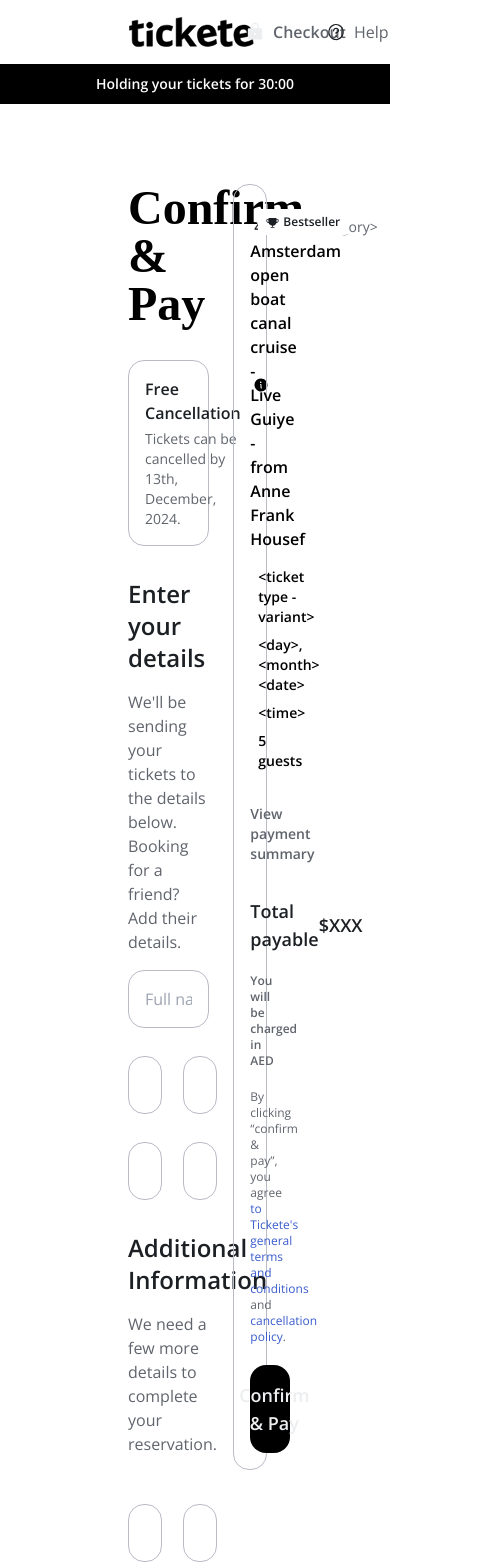
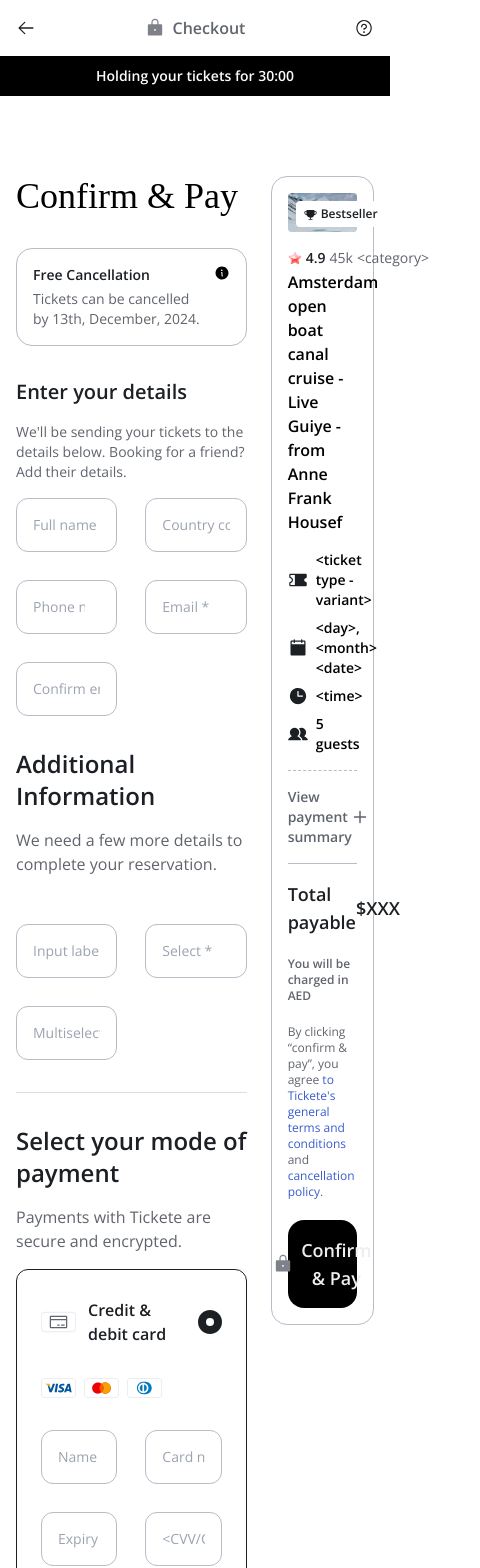
Before and after one commit to AHTHneeuhl/tickete, a Next.js app: page / in a window 390 px wide. Shown: the top 1568 px of the page, 480 px wide, since content can reach past the window. Built offline with nearby package versions, Linux system fonts and the light colour scheme.

Commit message:
feat: make sections responsive

```diff
--- a/src/components/FAQs/AskedQuestion.tsx
+++ b/src/components/FAQs/AskedQuestion.tsx
@@ -6,9 +6,13 @@
 const AskedQuestion: React.FC<TProps> = ({ question, answer }) => {
   return (
     <div className="rounded-2xl flex flex-col border border-border-grey-default py-6 px-7 gap-5">
-      <p className="text-grey-primary text-lg font-semibold">{question}</p>
+      <p className="text-grey-primary text-sm sm:text-lg font-semibold">
+        {question}
+      </p>
       {answer ? (
-        <p className="text-base font-normal text-grey-secondary">{answer}</p>
+        <p className="text-sm sm:text-base font-normal text-grey-secondary">
+          {answer}
+        </p>
       ) : null}
     </div>
   );
--- a/src/components/FAQs/ChatWithUs.tsx
+++ b/src/components/FAQs/ChatWithUs.tsx
@@ -2,27 +2,19 @@
 
 const ChatWithUS: React.FC = () => {
   return (
-    <div className="col-span-5 flex flex-col gap-6">
-      <h3 className="text-grey-primary font-semibold text-2xl">
-        Frequently Asked Questions
-      </h3>
-      <p className="text-grey-secondary text-base font-normal pb-4">
-        Here are some of our most asked questions.
-      </p>
     <div className="bg-bg-grey-default p-6 rounded-2xl flex flex-row justify-between items-start">
       <div className="flex flex-col gap-4">
-          <h4 className="text-neutral-900 text-xl font-semibold">
+        <h4 className="text-neutral-900 text-sm sm:text-xl font-semibold">
           Still need help?
           <br />
           We&apos;re here for you.
         </h4>
-          <button className="px-4 py-3 rounded-xl bg-brand-default text-base font-semibold text-grey-10 border shadow">
+        <button className="px-4 py-3 rounded-xl bg-brand-default text-sm sm:text-base font-semibold text-grey-10 border shadow">
           Chat with Us
         </button>
       </div>
       <Image src="/about-illustration.svg" alt="" height={105} width={144} />
     </div>
-    </div>
   );
 };
 
--- /dev/null
+++ b/src/components/FAQs/FAQCTA.tsx
@@ -0,0 +1,17 @@
+import ChatWithUS from "./ChatWithUs";
+
+const FAQCTA: React.FC = () => {
+  return (
+    <div className="col-span-5 flex flex-col gap-6">
+      <h3 className="text-grey-primary font-semibold text-xl sm:text-2xl">
+        Frequently Asked Questions
+      </h3>
+      <p className="text-grey-secondary text-sm sm:text-base font-normal pb-4">
+        Here are some of our most asked questions.
+      </p>
+      <ChatWithUS />
+    </div>
+  );
+};
+
+export default FAQCTA;
--- a/src/components/FAQs/FAQs.tsx
+++ b/src/components/FAQs/FAQs.tsx
@@ -1,11 +1,11 @@
-import ChatWithUS from "./ChatWithUs";
+import FAQCTA from "./FAQCTA";
 import FAQList from "./FAQList";
 
 const FAQs: React.FC = () => {
   return (
-    <div className="px-32 py-20">
+    <div className="px-4 sm:px-32 py-20">
       <div className="grid grid-cols-12 gap-8">
-        <ChatWithUS />
+        <FAQCTA />
         <FAQList />
       </div>
       <hr className="text-divider-default mt-6" />
--- a/src/components/Footer.tsx
+++ b/src/components/Footer.tsx
@@ -2,11 +2,17 @@
 
 const Footer: React.FC = () => {
   return (
-    <div className="px-32 bg-brand-default">
+    <div className="px-5 sm:px-32 bg-brand-default">
       <div className="pt-10 pb-6">
-        <Image src="/logo.svg" alt="" width={200} height={50} />
+        <Image
+          src="/logo.svg"
+          alt=""
+          width={200}
+          height={50}
+          className="h-8 w-32 sm:h-12 sm:w-48"
+        />
       </div>
-      <div className="flex flex-row items-center justify-start py-4 bg-brand-default text-grey-secondary text-sm font-semibold">
+      <div className="flex flex-row items-center justify-start py-4 bg-brand-default text-grey-secondary text-xs sm:text-sm font-semibold">
         Made with ❤️ - Privacy Policy - Terms of Usage - Cancellation Policy -
         Sitemap
       </div>
--- a/src/components/Header.tsx
+++ b/src/components/Header.tsx
@@ -2,15 +2,32 @@
 
 const Header: React.FC = () => {
   return (
-    <div className="px-32 flex flex-row justify-between items-center py-4">
-      <Image src="/logo-small.svg" alt="" width={127} height={32} />
+    <div className="px-4 sm:px-32 flex flex-row justify-between items-center py-4">
+      <div className="flex flex-row items-center justify-center">
+        <Image
+          src="/logo-small.svg"
+          alt=""
+          width={127}
+          height={32}
+          className="hidden sm:inline"
+        />
+        <Image
+          src="/arrow-left.svg"
+          alt=""
+          width={20}
+          height={20}
+          className="inline sm:hidden"
+        />
+      </div>
       <div className="flex flex-row items-center justify-center gap-2">
         <Image src="/lock.svg" alt="" width={20} height={20} />
         <p className="text-base font-semibold text-grey-secondary">Checkout</p>
       </div>
       <div className="flex flex-row items-center justify-center gap-2">
         <Image src="/question.svg" alt="" width={20} height={20} />
-        <p className="text-base font-normal text-grey-secondary">Help</p>
+        <p className="text-base font-normal text-grey-secondary hidden sm:inline">
+          Help
+        </p>
       </div>
     </div>
   );
--- a/src/components/payments/AdditionalInfo.tsx
+++ b/src/components/payments/AdditionalInfo.tsx
@@ -11,19 +11,19 @@
       </div>
       <form className="grid grid-cols-2 gap-7">
         <input
-          className="rounded-2xl border border-border-grey-default p-4 col-span-1 focus:outline-none"
+          className="rounded-xl sm:rounded-2xl text-sm sm:text-base border border-border-grey-default p-4 col-span-1 focus:outline-none"
           type="text"
           placeholder="Input label *"
           required
         />
         <input
-          className="rounded-2xl border border-border-grey-default p-4 col-span-1 focus:outline-none"
+          className="rounded-xl sm:rounded-2xl text-sm sm:text-base border border-border-grey-default p-4 col-span-1 focus:outline-none"
           type="text"
           placeholder="Select *"
           required
         />
         <input
-          className="rounded-2xl border border-border-grey-default p-4 col-span-2 focus:outline-none"
+          className="rounded-xl sm:rounded-2xl text-sm sm:text-base border border-border-grey-default p-4 col-span-1 sm:col-span-2 focus:outline-none"
           type="text"
           placeholder="Multiselect *"
           required
--- a/src/components/payments/ConfirmAndPay.tsx
+++ b/src/components/payments/ConfirmAndPay.tsx
@@ -6,9 +6,9 @@
 
 const ConfirmAndPay: React.FC = () => {
   return (
-    <div className="px-32 grid grid-cols-3 gap-6 mt-20">
+    <div className="px-4 sm:px-32 grid grid-cols-3 gap-6 mt-20">
       <div className="col-span-2 flex flex-col gap-8">
-        <h1 className="font-bold text-5xl font-serif text-neutral-900">
+        <h1 className="font-medium text-4xl sm:text-5xl font-serif text-neutral-900">
           Confirm & Pay
         </h1>
         <FreeCancel cancelTill="13th, December, 2024" />
--- a/src/components/payments/FreeCancel.tsx
+++ b/src/components/payments/FreeCancel.tsx
@@ -8,7 +8,9 @@
   return (
     <div className="rounded-2xl border border-border-grey-default p-4 flex flex-row justify-between items-start gap-3">
       <div className="flex flex-col items-start gap-1">
-        <h4 className="text-grey-primary font-semibold">Free Cancellation</h4>
+        <h4 className="text-grey-primary text-sm font-semibold">
+          Free Cancellation
+        </h4>
         <p className="text-grey-secondary text-sm font-normal">
           Tickets can be cancelled by {cancelTill}.
         </p>
--- a/src/components/payments/PaymentMethod.tsx
+++ b/src/components/payments/PaymentMethod.tsx
@@ -23,25 +23,25 @@
       </div>
       <form className="grid grid-cols-2 gap-7">
         <input
-          className="rounded-2xl border border-border-grey-default p-4 col-span-1 focus:outline-none"
+          className="rounded-xl sm:rounded-2xl text-sm sm:text-base border border-border-grey-default p-4 col-span-1 focus:outline-none"
           type="text"
           placeholder="Name of card *"
           required
         />
         <input
-          className="rounded-2xl border border-border-grey-default p-4 col-span-1 focus:outline-none"
+          className="rounded-xl sm:rounded-2xl text-sm sm:text-base border border-border-grey-default p-4 col-span-1 focus:outline-none"
           type="text"
           placeholder="Card number *"
           required
         />
         <input
-          className="rounded-2xl border border-border-grey-default p-4 col-span-1 focus:outline-none"
+          className="rounded-xl sm:rounded-2xl text-sm sm:text-base border border-border-grey-default p-4 col-span-1 focus:outline-none"
           type="text"
           placeholder="Expiry date *"
           required
         />
         <input
-          className="rounded-2xl border border-border-grey-default p-4 col-span-1 focus:outline-none"
+          className="rounded-xl sm:rounded-2xl text-sm sm:text-base border border-border-grey-default p-4 col-span-1 focus:outline-none"
           type="text"
           placeholder="<CVV/CVC> *"
           required
--- a/src/components/payments/UserDetails.tsx
+++ b/src/components/payments/UserDetails.tsx
@@ -1,40 +1,40 @@
 const UserDetails: React.FC = () => {
   return (
     <div>
-      <h3 className="font-semibold text-grey-primary text-2xl pb-4">
+      <h3 className="font-semibold text-grey-primary text-xl sm:text-2xl pb-4">
         Enter your details
       </h3>
-      <p className="text-grey-secondary text-base font-normal pb-4">
+      <p className="text-grey-secondary text-sm sm:text-base font-normal pb-4">
         We&apos;ll be sending your tickets to the details below. Booking for a
         friend? Add their details.
       </p>
       <form className="grid grid-cols-2 gap-7">
         <input
-          className="rounded-2xl border border-border-grey-default p-4 col-span-2 focus:outline-none"
+          className="rounded-xl sm:rounded-2xl text-sm sm:text-base border border-border-grey-default p-4 col-span-1 sm:col-span-2 focus:outline-none"
           type="text"
           placeholder="Full name *"
           required
         />
         <input
-          className="rounded-2xl border border-border-grey-default p-4 col-span-1 focus:outline-none"
+          className="rounded-xl sm:rounded-2xl text-sm sm:text-base border border-border-grey-default p-4 col-span-1 focus:outline-none"
           type="text"
           placeholder="Country code *"
           required
         />
         <input
-          className="rounded-2xl border border-border-grey-default p-4 col-span-1 focus:outline-none"
+          className="rounded-xl sm:rounded-2xl text-sm sm:text-base border border-border-grey-default p-4 col-span-1 focus:outline-none"
           type="number"
           placeholder="Phone number *"
           required
         />
         <input
-          className="rounded-2xl border border-border-grey-default p-4 col-span-1 focus:outline-none"
+          className="rounded-xl sm:rounded-2xl text-sm sm:text-base border border-border-grey-default p-4 col-span-1 focus:outline-none"
           type="email"
           placeholder="Email *"
           required
         />
         <input
-          className="rounded-2xl border border-border-grey-default p-4 col-span-1 focus:outline-none"
+          className="rounded-xl sm:rounded-2xl text-sm sm:text-base border border-border-grey-default p-4 col-span-1 focus:outline-none"
           type="email"
           placeholder="Confirm email *"
           required
```
Also changed, not shown: public/arrow-left.svg (added), public/lock.svg. Lines whose indentation alone changed are shown as unchanged.
